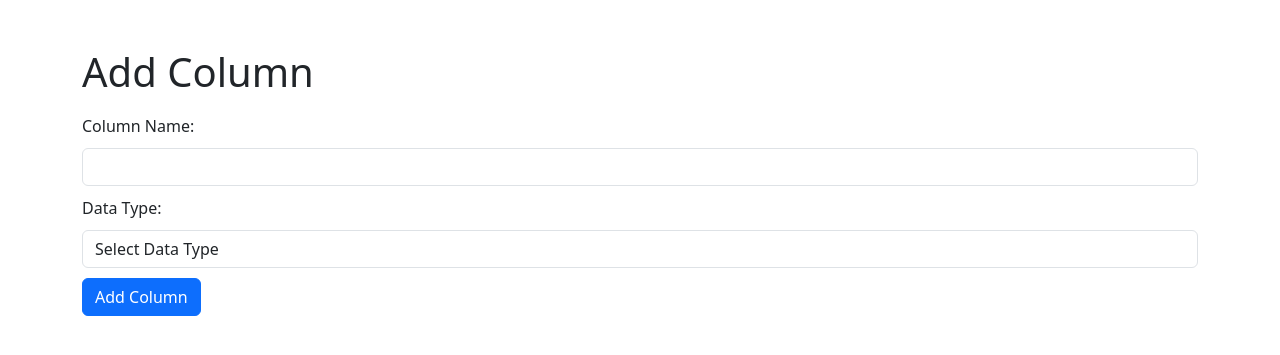
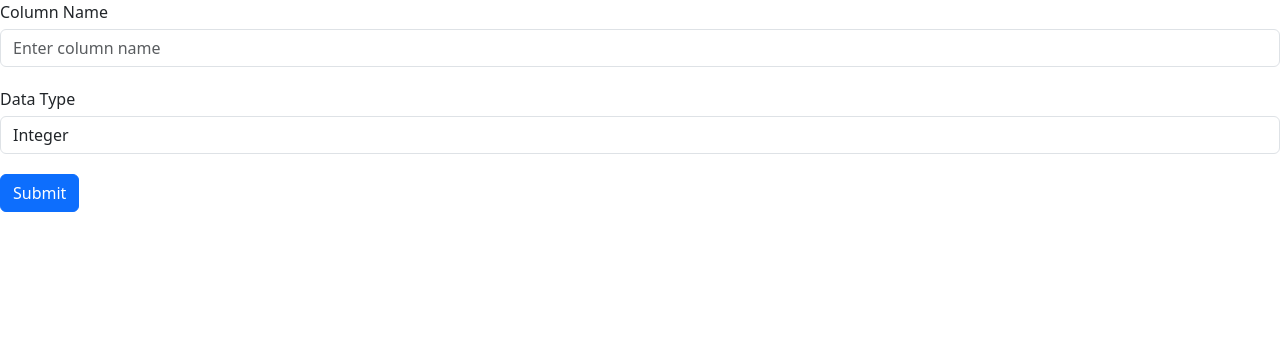
Before and after one commit to SaxenaSim/flask_mysql_webapp, a Flask app: page /add_column in a window 1280 px wide. Shown: the top 355 px of the page. Run offline with Flask 3, Linux system fonts and the light colour scheme; parts of the project's set-up code (start-up, migrations or seed data) failed here and were passed over; some libraries are stand-ins or nearby versions.

```diff
--- a/Application/templates/add_column.html
+++ b/Application/templates/add_column.html
@@ -4,65 +4,37 @@
     <title>Add Column</title>
     <!-- Link to Bootstrap CSS from the static directory -->
     <link href="{{ url_for('static', filename='css/bootstrap.min.css') }}" rel="stylesheet">
+    <style>
+        .modal-content {
+            width: 80%;
+            margin: auto;
+        }
+        .form-group {
+            margin-bottom: 20px;
+        }
+        label {
+            margin-bottom: 5px;
+        }
+    </style>
 </head>
 <body>
-    <div class="container">
-        <h1 class="mt-5">Add Column</h1>
-        <form action="{{ url_for('add_column') }}" method="post">
-            <div class="form-group">
-                <label style="margin-top: 10px;" for="column_name">Column Name:</label>
-                <input type="text" style="margin-top: 10px;" class="form-control" id="column_name" name="column_name" required>
-            </div>
-            <div form-group>
-                <label style="margin-top: 10px;" for="data_type">Data Type:</label>
-                <select class="form-control" style="margin-top: 10px;" id="data_type" name="data_type" required>
-                    <option value="">Select Data Type</option> <!-- Default option -->
-                    <option value="INT">INT</option>
-                    <option value="VARCHAR(30)">VARCHAR(30)</option>
-                    <option value="FLOAT">FLOAT</option>
-                    <option value="DATETIME">DATE</option>
-                    <!-- Add more data types as needed -->
-                </select>
-            </div>
-            <button type="submit" style="margin-top: 10px;" class="btn btn-primary">Add Column</button>
-        </form>
-    </div>
 
-    <!-- Link to Bootstrap JS from the static directory (optional) -->
+    <form method="POST" action="{{ url_for('add_column') }}">
+        <div class="form-group">
+            <label for="column_name">Column Name</label>
+            <input type="text" class="form-control" id="column_name" name="column_name" placeholder="Enter column name">
+        </div>
+        <div class="form-group">
+            <label for="data_type">Data Type</label>
+            <select class="form-control" id="data_type" name="data_type">
+                <option value="integer">Integer</option>
+                <option value="varchar">Text</option>
+                <option value="datetime">DateTime</option>
+            </select>
+        </div>
+        <button type="submit" class="btn btn-primary">Submit</button>
+    </form>
+
     <script src="{{ url_for('static', filename='js/bootstrap.min.js') }}"></script>
 </body>
 </html>
-
-
-
-
-
-
-
-
-
-
-<!-- <!DOCTYPE html>
-<html>
-<head>
-    <title>Add Column</title>
-</head>
-<body>
-    <h1>Add Column</h1>
-    <form action="{{ url_for('add_column') }}" method="post">
-        <label for="column_name">Column Name:</label>
-        <input type="text" id="column_name" name="column_name" required><br><br>
-
-        <label for="data_type">Data Type:</label>
-        <select id="data_type" name="data_type" required>
-            <option value="">Select Data Type</option>
-            <option value="INT">INT</option>
-            <option value="VARCHAR">VARCHAR</option>
-            <option value="FLOAT">FLOAT</option>
-            <option value="DATETIME">DATE</option>
-        </select><br><br>
-
-        <input type="submit" value="Add Column">
-    </form>
-</body>
-</html> -->
--- a/requirements.txt
+++ b/requirements.txt
@@ -3,3 +3,4 @@ Flask-MySQL==1.5.2
 Flask-MySQLdb==2.0.0
 mysql-connector-python==8.3.0
 PyYAML==6.0.1
+black==24.3.0
```
Also changed, not shown: Application/templates/table.html (+22 -52 lines), Application/templates/add_row.html (added).
